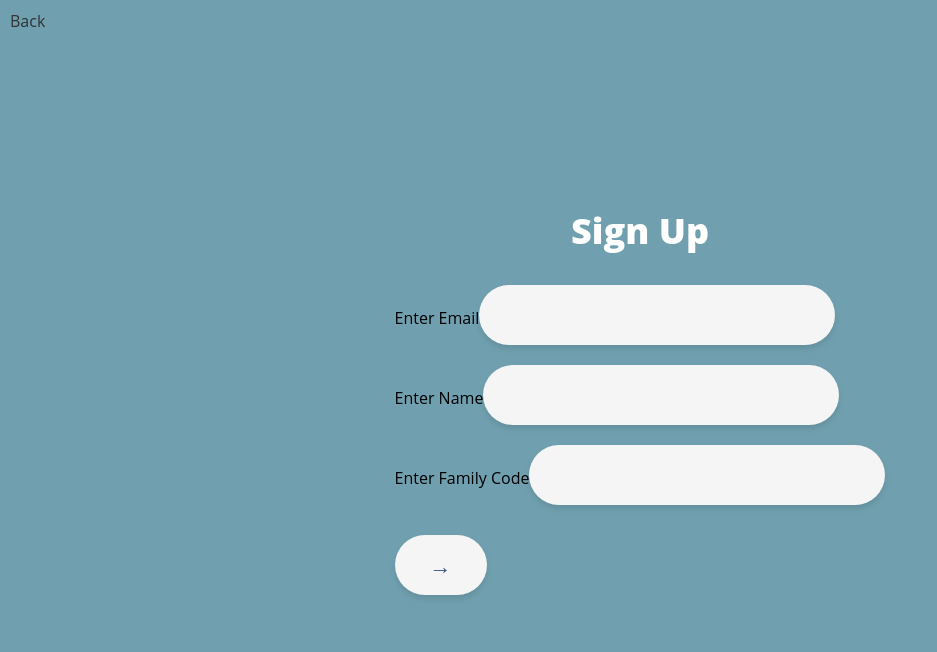
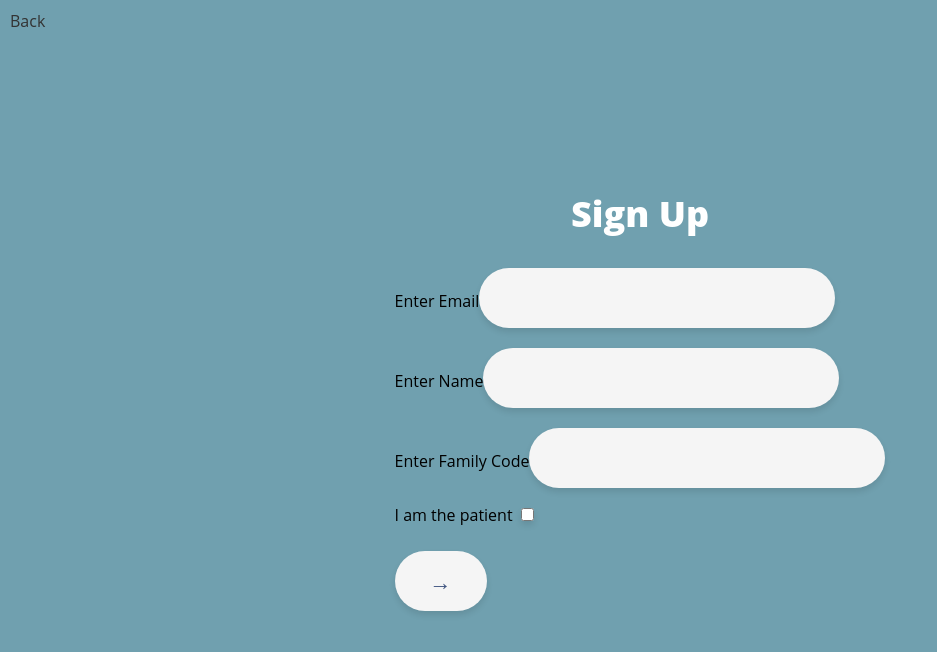
Before and after one commit to Hareem-K/HabitCircle_albertahealthhack, a React (Create React App) app in the folder habitcircle/: page /family-signup in a window 1280 px wide. Shown: the top 652 px of the page, without its empty margins (0-937 px from the left). Built offline with nearby package versions, Linux system fonts and the light colour scheme.

Commit message:
logic for routing

```diff
--- a/habitcircle/src/Pages/FamilySignUp.js
+++ b/habitcircle/src/Pages/FamilySignUp.js
@@ -1,4 +1,3 @@
-//Family Member enters family code and goes to family dashboard
 import React, { useState } from 'react';
 import { useNavigate } from 'react-router-dom';
 import './Styling/FamilySignUp.css';
@@ -8,11 +7,16 @@ function FamilySignUp() {
     const [email, setEmail] = useState('');
     const [name, setName] = useState('');
     const [familyCode, setFamilyCode] = useState('');
+    const [isPatient, setIsPatient] = useState(false); // New state for toggle
 
     const handleSubmit = (e) => {
         e.preventDefault();
-        // Handle form submission and validation if needed
-        navigate('/mainDashboard');
+        // Redirect based on the value of isPatient
+        if (isPatient) {
+            navigate('/patientDashboard');
+        } else {
+            navigate('/mainDashboard');
+        }
     };
 
     return (
@@ -53,6 +57,15 @@ function FamilySignUp() {
                             required
                         />
                     </div>
+                    <div>
+                        <label htmlFor="isPatient">I am the patient&nbsp;&nbsp;</label>
+                        <input
+                            type="checkbox"
+                            id="isPatient"
+                            checked={isPatient}
+                            onChange={(e) => setIsPatient(e.target.checked)}
+                        />
+                    </div>
                     <button type="submit">→</button>
                 </form>
             </div>
```
